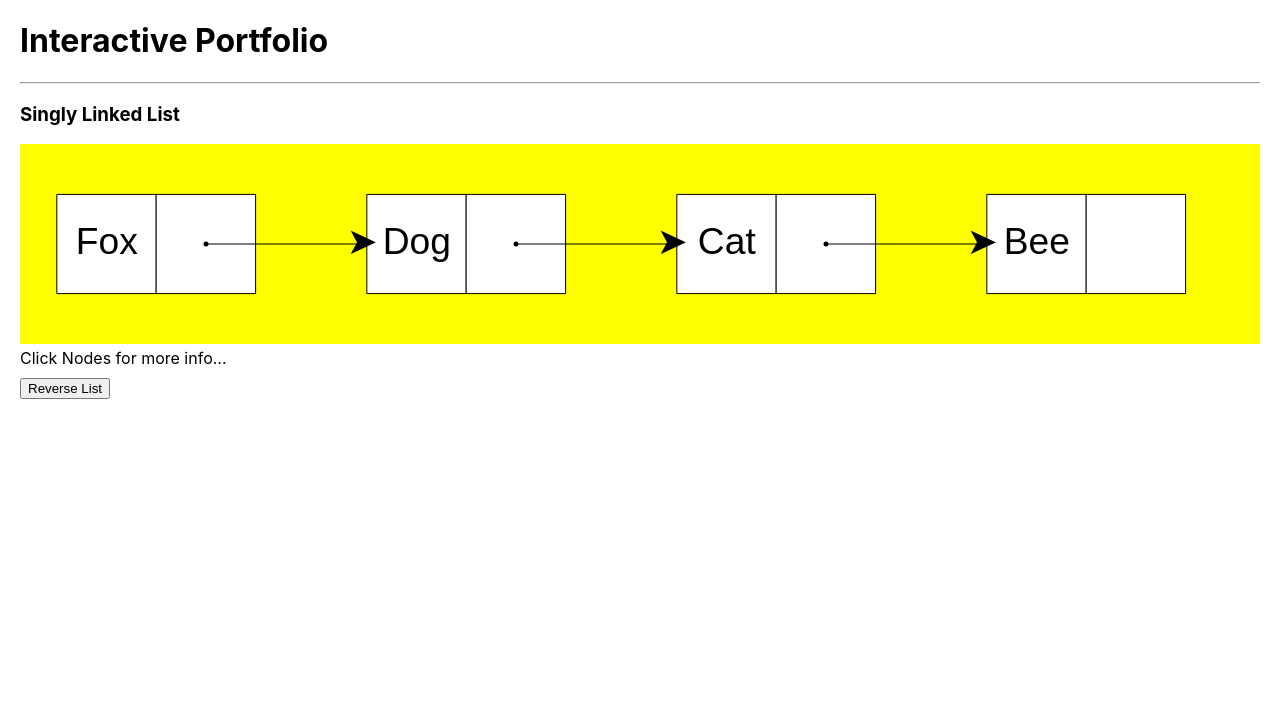
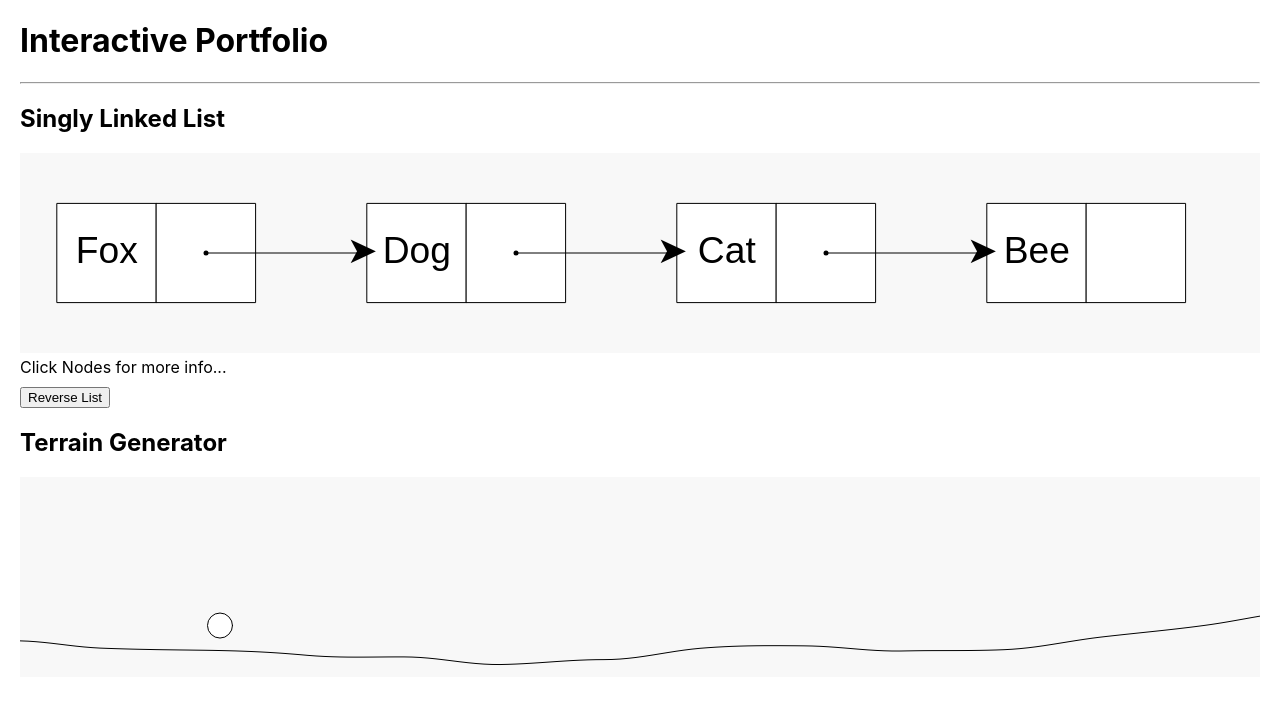
Before and after one commit to elvyscruz/portfolio, a React (Create React App) app: page / in a window 1280 px wide. Shown: the top 704 px of the page. Built offline with nearby package versions, Linux system fonts and the light colour scheme.

Commit message:
added terrain generator sketch

```diff
--- a/src/App.tsx
+++ b/src/App.tsx
@@ -1,6 +1,7 @@
 import './App.css';
 import P5Canvas from './P5Canvas';
 import linkedList from './sketches/linkedList'
+import terrainGenerator from './sketches/terrainGenerator'
 
 function App() {
 
@@ -9,6 +10,7 @@ function App() {
       <h1>Interactive Portfolio</h1>
       <hr />
       <P5Canvas title="Singly Linked List" id="linkedList" sketch={linkedList} />
+      <P5Canvas title="Terrain Generator" id="terrainGenerator" sketch={terrainGenerator} />
 
     </div>
   );
--- a/src/P5Canvas.tsx
+++ b/src/P5Canvas.tsx
@@ -22,7 +22,7 @@ function LinkedList(props: Props) {
   return (
 
     <div id={props.id}>
-      <h3>{props.title}</h3>
+      <h2>{props.title}</h2>
     </div>
   )
 }
--- a/src/sketches/linkedList.tsx
+++ b/src/sketches/linkedList.tsx
@@ -50,8 +50,8 @@ export default function sketch(p5: P5) {
     p5.rectMode(p5.CENTER)
     p5.noLoop()
 
-    infoPanel = p5.createDiv('Click Nodes for more info...')
-    btnReverse = p5.createButton('Reverse List')
+    infoPanel = p5.createDiv('Click Nodes for more info...').parent('#linkedList')
+    btnReverse = p5.createButton('Reverse List').parent('#linkedList')
     btnReverse.style('margin-top:10px')
     btnReverse.mousePressed(() => {
       headNode = reverseList(headNode)
@@ -62,7 +62,7 @@ export default function sketch(p5: P5) {
 
   // P5 draw function
   p5.draw = function () {
-    p5.background("yellow") // set background color
+    p5.background("#f8f8f8") // set background color
     p5.textSize(p5.width * 0.03) // text size will depend on screen width
     linkedList.dislayNodes(headNode) // Traverse and Display nodes starting from head
 
--- /dev/null
+++ b/src/sketches/terrainGenerator.tsx
@@ -0,0 +1,55 @@
+import P5 from 'p5';
+
+// Define variables
+let y: number
+let start = 0
+let offset = 0
+let inc = 0.01
+
+
+
+// export p5 sketch
+export default function sketch(p5: P5) {
+
+  // P5 sketch setup function
+  p5.setup = function () {
+    const appSize = p5.select('#App')?.size() as any // Canvas dive parent size
+    p5.createCanvas(appSize.width, 200).parent('terrainGenerator') // Create Canvas
+    p5.noFill()
+
+  }
+
+  // P5 draw function
+  p5.draw = function () {
+    p5.background("#f8f8f8") // set background color
+
+    offset = start
+
+    p5.beginShape()
+
+    for (let x = 0; x <= p5.width; x += 8) {
+      y = p5.noise(offset) * p5.height + 50
+      p5.vertex(x, y)
+      offset += inc
+      if (x === 200) {
+        p5.push()
+        p5.fill("white")
+        p5.circle(x, y - 25, 25)
+        p5.pop()
+      }
+
+    }
+    p5.endShape()
+
+    start += inc
+
+  }
+
+  // Window resize function
+  p5.windowResized = function () {
+    const appSize = p5.select('#App')?.size() as any // get Canvas div parent size
+    p5.resizeCanvas(appSize.width, 200) // resize canvas to div
+  }
+
+
+}
```
Also changed, not shown: src/sketches/template.tsx (added, +26 -0 lines), package.json (line endings or trailing spaces), 7 other files (tests, documents, lock files or other folders).
